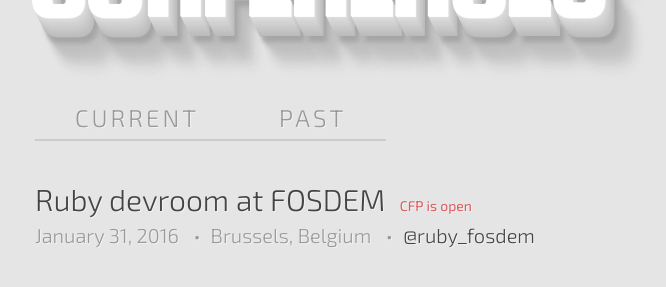
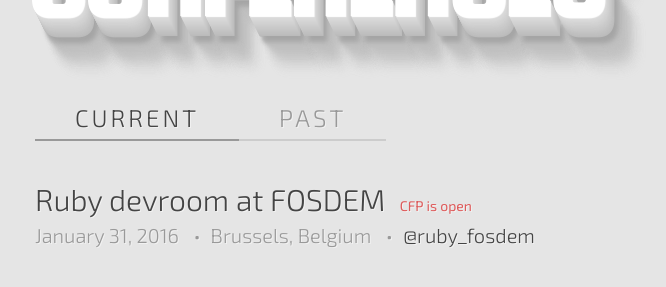
Before and after one commit to ruby-conferences/ruby-conferences.github.io, a Jekyll site: the page built from index.html, in a window 1280 px wide. Shown: the part 381-668 px from the top of the page, without its empty margins (205-871 px from the left). Built offline with Jekyll 4.4.1, drawn with Linux system fonts in a browser that asks for light colours.

Commit message:
Highlight the active nav item

```diff
--- a/_layouts/default.html
+++ b/_layouts/default.html
@@ -20,8 +20,8 @@
         <h1><a class="extruded" href="/"><span>Ruby&nbsp;</span><span>Conferences</span></a></h1>
         <nav>
           <ul>
-            <li><a href="/">Current</a></li>
-            <li><a href="/past/">Past</a></li>
+            <li class="{% if page.url == "/" %}active{% endif %}"><a href="/">Current</a></li>
+            <li class="{% if page.url == "/past/" %}active{% endif %}"><a href="/past/">Past</a></li>
           </ul>
         </nav>
       </header>
```
